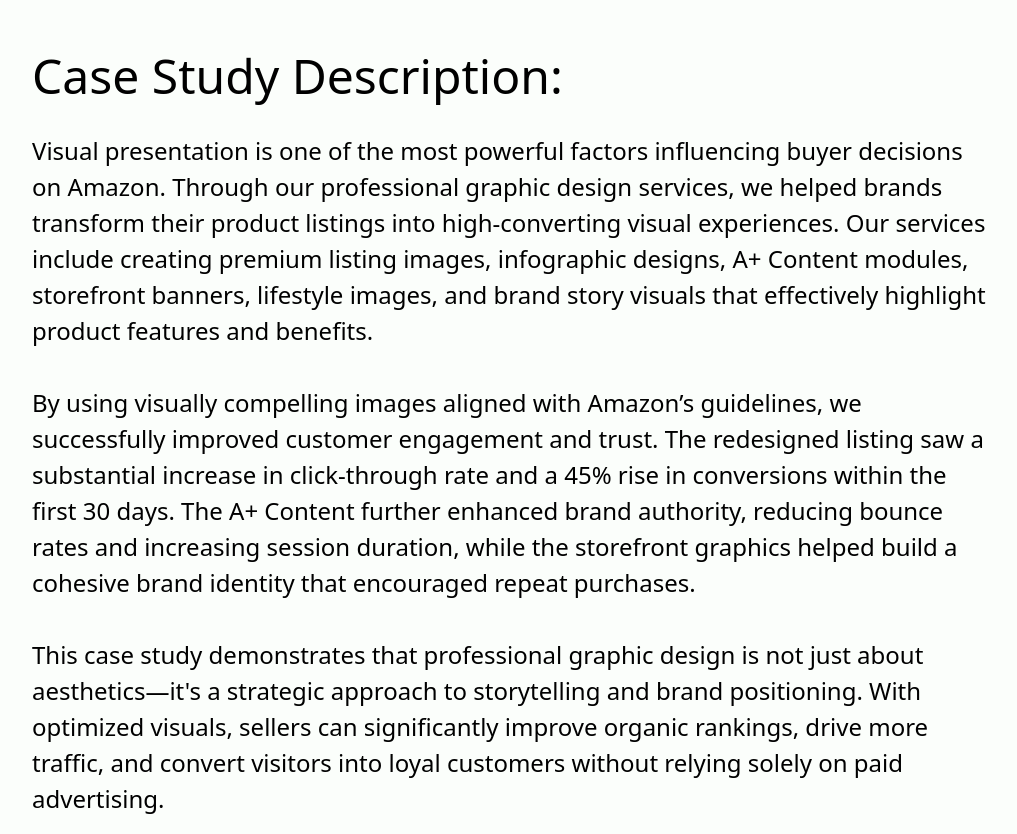
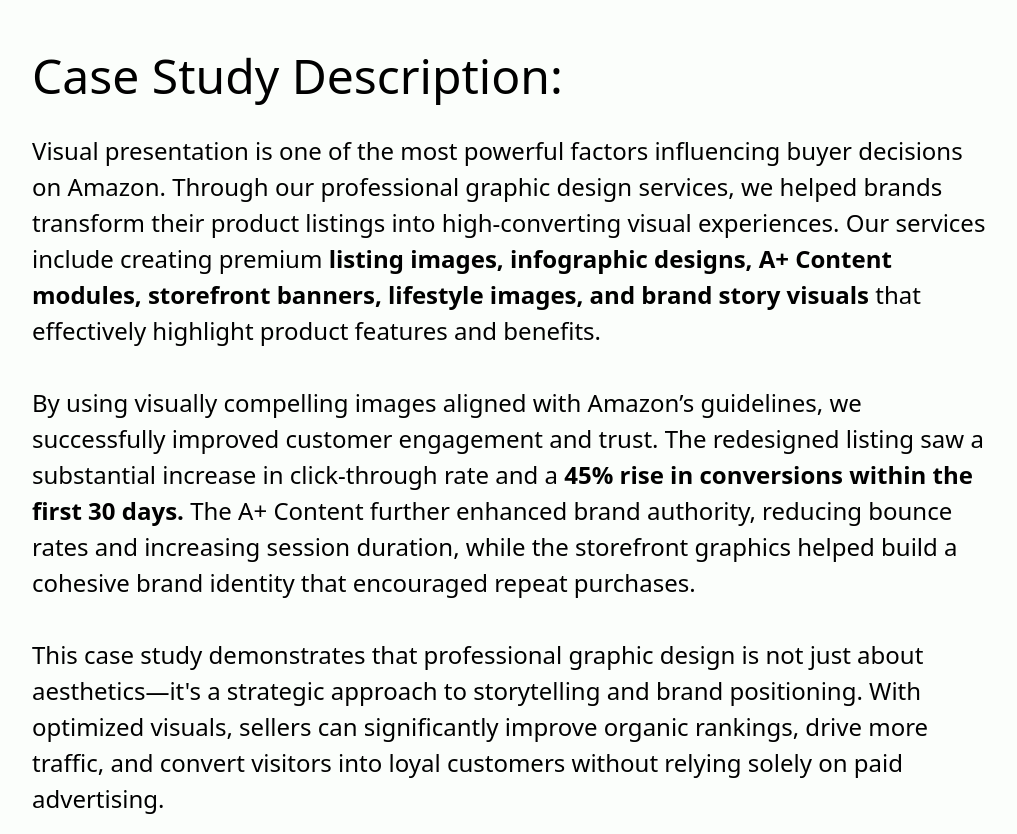
Before and after one commit to M-Taqi796/Shark-Ecommerce-Solutions, a React (Vite) app: page /case-study/csleyo04 in a window 1280 px wide. Shown: the part 720-1554 px from the top of the page, without its empty margins (128-1145 px from the left). Built offline with nearby package versions, Linux system fonts and the light colour scheme.

Commit message:
updated: case studies font made bold and motion removed

```diff
--- a/src/components/AboutUsHeader/aboutUsHeader.component.jsx
+++ b/src/components/AboutUsHeader/aboutUsHeader.component.jsx
@@ -24,12 +24,12 @@ const AboutUsHeader = () => {
               scaling, we've helped brands elevate their CVR from 10% to 25% in
               just 3 to 6 months.
               <br /> <br />
-              But it's not just about numbers — it's about people. Just like
+              But it's not just about numbers it's about people. Just like
               great captains lead strong crews, we've built a top-notch team of
-              Amazon experts — strategists, marketers, creatives, and analysts —
+              Amazon experts strategists, marketers, creatives, and analysts
               each bringing unique skills, sharp insights, and an unwavering
               commitment to growth. We've also partnered with top U.S. agencies,
-              delivering world-class performance marketing and transforming
+              delivering world class performance marketing and transforming
               brands into category leaders.
               <br /> <br />
               We're not just Amazon experts. We're your trusted partners in scaling your brand to its full potential.
--- a/src/routes/caseStudyFour.jsx
+++ b/src/routes/caseStudyFour.jsx
@@ -1,5 +1,3 @@
-/* eslint-disable no-unused-vars */
-import { motion } from "framer-motion";
 import MeetingCard from "../components/MeetingCard/meetingCard.component";
 
 const CaseStudyFour = () => {
@@ -17,11 +15,7 @@ const CaseStudyFour = () => {
         </p>
       </article>
       <section className="flex justify-between items-center gap-6 mx-40 mb-20 max-xl:mx-14 max-lg:flex-col max-sm:mx-6">
-        <motion.div
-          initial={{ y: -50, opacity: 0 }}
-          whileInView={{ y: 0, opacity: 1 }}
-          transition={{ duration: 0.5 }}
-        >
+        <div>
           <article className="w-full">
             <h1 className="text-xl mb-6 max-lg:text-center max-sm:text-sxl">
               Case Study Description:
@@ -31,9 +25,9 @@ const CaseStudyFour = () => {
               influencing buyer decisions on Amazon. Through our professional
               graphic design services, we helped brands transform their product
               listings into high-converting visual experiences. Our services
-              include creating premium listing images, infographic designs, A+
+              include creating premium <span className="font-bold">listing images, infographic designs, A+
               Content modules, storefront banners, lifestyle images, and brand
-              story visuals that effectively highlight product features and
+              story visuals</span> that effectively highlight product features and
               benefits.
               <br /> <br />
             </p>
@@ -41,8 +35,8 @@ const CaseStudyFour = () => {
               By using visually compelling images aligned with Amazon’s
               guidelines, we successfully improved customer engagement and
               trust. The redesigned listing saw a substantial increase in
-              click-through rate and a 45% rise in conversions within the first
-              30 days. The A+ Content further enhanced brand authority, reducing
+              click-through rate and a <span className="font-bold">45% rise in conversions within the first
+              30 days.</span> The A+ Content further enhanced brand authority, reducing
               bounce rates and increasing session duration, while the storefront
               graphics helped build a cohesive brand identity that encouraged
               repeat purchases.
@@ -57,7 +51,7 @@ const CaseStudyFour = () => {
               solely on paid advertising.
             </p>
           </article>
-        </motion.div>
+        </div>
       </section>
       <section className="flex flex-col items-center gap-8 py-20 bg-primary mb-20">
         <h1 className="text-md text-center font-bold max-sm:text-smd">
--- a/src/routes/caseStudyOne.jsx
+++ b/src/routes/caseStudyOne.jsx
@@ -18,11 +18,7 @@ const CaseStudyOne = () => {
         </p>
       </article>
       <section className="flex justify-between items-center gap-6 mx-40 mb-20 max-xl:mx-14 max-lg:flex-col max-sm:mx-6">
-        <motion.div
-          initial={{ y: -50, opacity: 0 }}
-          whileInView={{ y: 0, opacity: 1 }}
-          transition={{ duration: 0.5 }}
-        >
+        <div>
           <article className="w-full">
             <h1 className="text-xl mb-6 max-lg:text-center max-sm:text-sxl">
               Case Study Description:
@@ -56,7 +52,7 @@ const CaseStudyOne = () => {
               <br /> <br />
             </p>
           </article>
-        </motion.div>
+        </div>
       </section>
       <section className="flex flex-col items-center gap-8 py-20 bg-primary mb-20">
         <h1 className="text-md text-center font-bold max-sm:text-smd">
--- a/src/routes/caseStudyThree.jsx
+++ b/src/routes/caseStudyThree.jsx
@@ -1,5 +1,3 @@
-/* eslint-disable no-unused-vars */
-import { motion } from "framer-motion";
 import MeetingCard from "../components/MeetingCard/meetingCard.component";
 
 const CaseStudyThree = () => {
@@ -16,11 +14,7 @@ const CaseStudyThree = () => {
         </p>
       </article>
       <section className="flex justify-between items-center gap-6 mx-40 mb-20 max-xl:mx-14 max-lg:flex-col max-sm:mx-6">
-        <motion.div
-          initial={{ y: -50, opacity: 0 }}
-          whileInView={{ y: 0, opacity: 1 }}
-          transition={{ duration: 0.5 }}
-        >
+        <div>
           <article className="w-full">
             <h1 className="text-xl mb-6 max-lg:text-center max-sm:text-sxl">
               Case Study Description:
@@ -42,7 +36,7 @@ const CaseStudyThree = () => {
               significant increase in traffic. The improved content helped
               customers better understand the product benefits, which directly
               contributed to a higher conversion rate. As a result, sales
-              increased by over 50% within the first month, without the need for
+              increased by over <span className="font-bold">50% within the first month,</span> without the need for
               additional ad spend. The listing also started ranking on page one
               for multiple high-volume keywords, leading to consistent sales
               growth and long-term market stability. This case demonstrates that
@@ -50,7 +44,7 @@ const CaseStudyThree = () => {
               performance and drive sustainable sales growth on Amazon.
             </p>
           </article>
-        </motion.div>
+        </div>
       </section>
       <section className="flex flex-col items-center gap-8 py-20 bg-primary mb-20">
         <h1 className="text-md text-center font-bold max-sm:text-smd">
--- a/src/routes/caseStudyTwo.jsx
+++ b/src/routes/caseStudyTwo.jsx
@@ -1,5 +1,3 @@
-/* eslint-disable no-unused-vars */
-import { motion } from "framer-motion";
 import MeetingCard from "../components/MeetingCard/meetingCard.component";
 
 const CaseStudyTwo = () => {
@@ -17,11 +15,7 @@ const CaseStudyTwo = () => {
         </p>
       </article>
       <section className="flex justify-between items-center gap-6 mx-40 mb-20 max-xl:mx-14 max-lg:flex-col max-sm:mx-6">
-        <motion.div
-          initial={{ y: -50, opacity: 0 }}
-          whileInView={{ y: 0, opacity: 1 }}
-          transition={{ duration: 0.5 }}
-        >
+        <div>
           <article className="w-full">
             <h1 className="text-xl mb-6 max-lg:text-center max-sm:text-sxl">
               Case Study Description:
@@ -50,7 +44,7 @@ const CaseStudyTwo = () => {
               keeping ACOS under control and maximizing long-term profitability.
             </p>
           </article>
-        </motion.div>
+        </div>
       </section>
       <section className="flex flex-col items-center gap-8 py-20 bg-primary mb-20">
         <h1 className="text-md text-center font-bold max-sm:text-smd">
```
